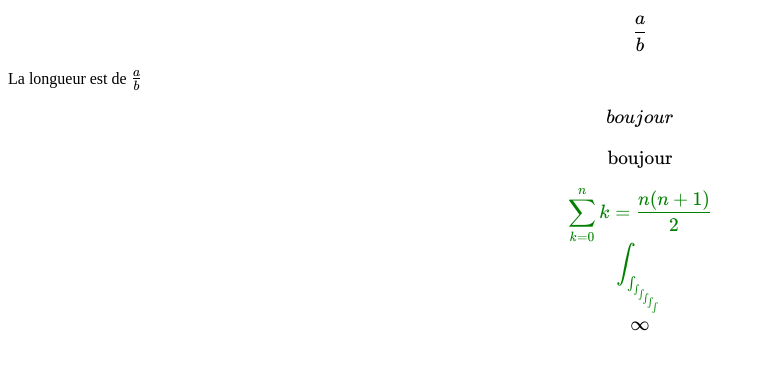
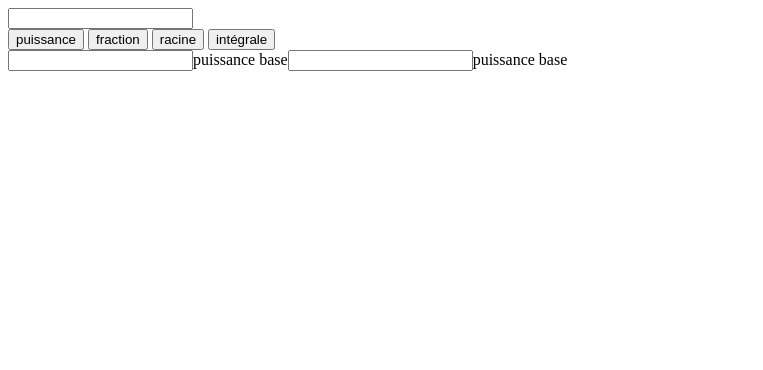
Before and after one commit to nono-pio/katex, a plain HTML site: page index.html in a window 1280 px wide. Shown: the whole page, without its empty margins (0-763 px from the left). Drawn offline with nearby package versions, Linux system fonts and the light colour scheme.

Commit message:
add debut d'input math avec KaTeX

```diff
--- a/index.html
+++ b/index.html
@@ -35,19 +35,19 @@
             });
         });
     </script>
+    <script src="script.js" defer></script>
 </head>
 
 <body>
-    $$ \frac ab $$
-    La longueur est de $ \frac ab $
-    $$ boujour $$
-    $$ \text{boujour} $$
-    $$
-    \color{green}{\sum_{k = 0}^{n} k = \frac{ n(n+1) }{2}}\\
-    \int_{\int_{\int_{\int_{\int_{\int_{\int}}}}}}\\
-    \color{black}{\infin}
-
-    $$
+    <input type="text" id="input-math">
+    <div>
+        <button id="pui">puissance</button>
+        <button id="frac">fraction</button>
+        <button id="rac">racine</button>
+        <button id="int">intégrale</button>
+    </div>
+    <span id="affichage-math"></span>
+    <div id="input-element"></div>
 </body>
 
 </html>
--- /dev/null
+++ b/script.js
@@ -0,0 +1,44 @@
+const input = document.querySelector('#input-math');
+const listinput = document.querySelector('#input-element');
+const pui = document.querySelector("#pui");
+const frac = document.querySelector("#frac");
+const rac = document.querySelector("#rac");
+const int = document.querySelector("#int");
+
+var textInput = "";
+
+var tradKaTeX = {
+    pui:(base, exposant) => "{"+base+"}^{"+exposant+"}",
+    frac:(nominateur,denominateur) => "\frac{"+nominateur+"}{"+denominateur+"}",
+    rac:(base,n) => "\rac["+n+"]{"+base+"}"
+}
+
+input.addEventListener('change', (event) => {
+    const affichage = document.querySelector('#affichage-math');
+    const result = event.target.value
+    katex.render(result, affichage, {
+        throwOnError: false
+    });
+  });
+
+function addInput () {
+    const listinput = document.querySelector('#input-element');
+
+    let input1 = document.createElement("input");
+    let spanInput1 = document.createElement("span");
+    spanInput1.innerHTML = "puissance base";
+    input1.type = 'text';
+    input1.id = 'pui-base';
+
+    let input2 = document.createElement("input");
+    let spanInput2 = document.createElement("span");
+    spanInput2.innerHTML = "puissance base";
+    input2.type = 'text';
+    input2.id = 'pui-exposant';
+
+    listinput.appendChild(input1);
+    listinput.appendChild(spanInput1);
+    listinput.appendChild(input2);
+    listinput.appendChild(spanInput2);
+}
+pui.addEventListener('click',addInput())
```
